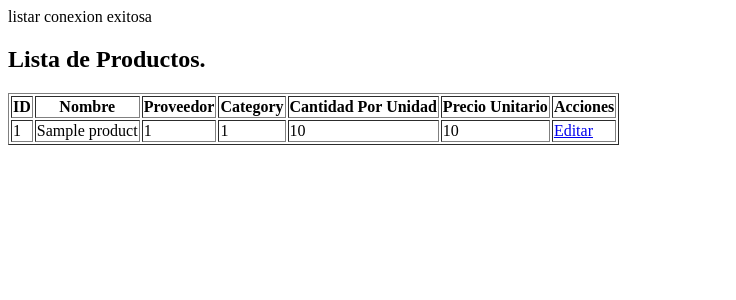
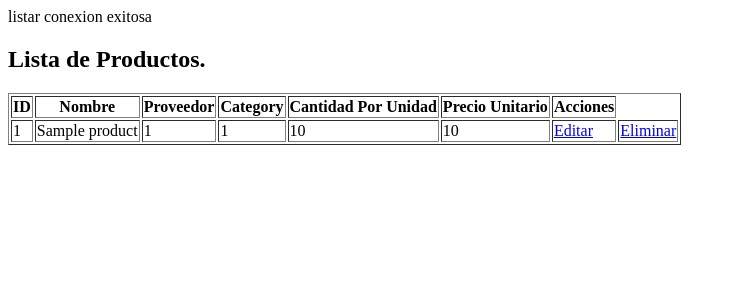
Before and after one commit to lmansillamusaja/Grupo_305_tallerProWeb02, a PHP site: page / in a window 1280 px wide. Shown: the top 300 px of the page, without its empty margins (0-736 px from the left). Run offline with PHP 8.4, Linux system fonts and the light colour scheme; tables that the repository leaves empty or names only in its code hold one stand-in row (values such as "Sample post").

Commit message:
se agrego eliminar semana 15

```diff
--- a/Semana15/views/listarProductos.php
+++ b/Semana15/views/listarProductos.php
@@ -26,6 +26,9 @@ $productos = (new ProductoControler() )->listarProductos();
         <td>
              <a href="index.php?accion=editar&id=<?= $p->getProductID(); ?>">Editar</a>
         </td>
+        <td>
+             <a href="index.php?accion=Eliminar&id=<?= $p->getProductID(); ?>">Eliminar</a>
+        </td>
 
     </tr>
     <?php endforeach; ?>
```
